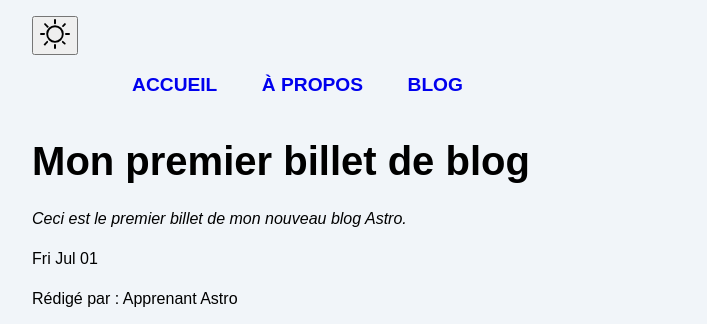
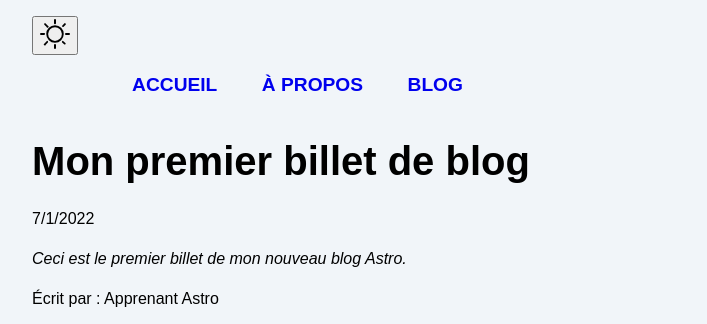
Before and after one commit to AlbanChatelet/astrotemplate-base, an Astro site: page /posts/post-1 in a window 1280 px wide. Shown: the top 324 px of the page, without its empty margins (268-975 px from the left). Built offline with nearby package versions, Linux system fonts and the light colour scheme; Astro itself is replaced by a stand-in of ours; grey boxes are pictures that could not be loaded.

Commit message:
mis a jour du markdownpostlayout

```diff
--- a/src/layouts/MarkdownPostLayout.astro
+++ b/src/layouts/MarkdownPostLayout.astro
@@ -2,13 +2,13 @@
 import BaseLayout from './BaseLayout.astro';
 const { frontmatter } = Astro.props;
 ---
+<!-- ... -->
 <BaseLayout pageTitle={frontmatter.title}>
-  <p><em>{frontmatter.description}</em></p>
-  <p>{frontmatter.pubDate.toString().slice(0,10)}</p>
-
-  <p>Rédigé par : {frontmatter.author}</p>
-
-  <img src={frontmatter.image.url} width="300" alt={frontmatter.image.alt} />
+    <p>{frontmatter.pubDate.toLocaleDateString()}</p>
+    <p><em>{frontmatter.description}</em></p>
+    <p>Écrit par : {frontmatter.author}</p>
+    <img src={frontmatter.image.url} width="300" alt={frontmatter.image.alt} />
+<!-- ... -->
 
   <div class="tags">
     {frontmatter.tags.map((tag: string) => (
```
